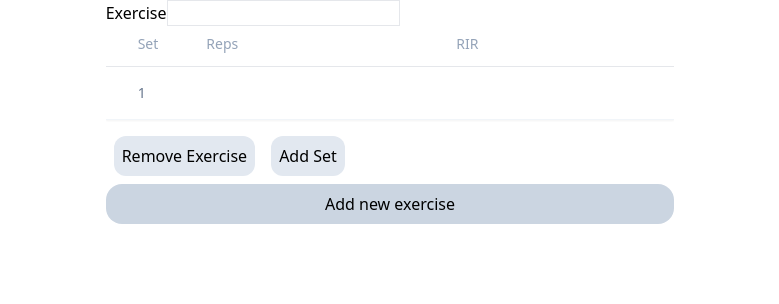
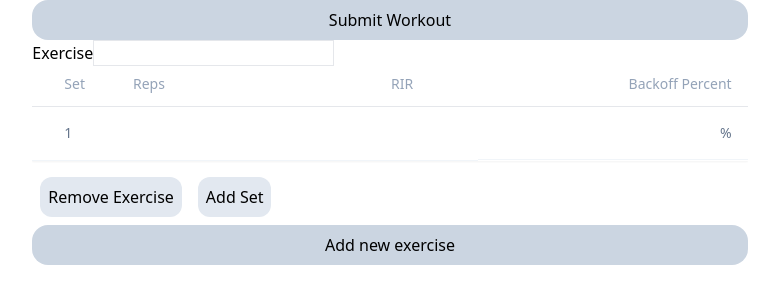
Before and after one commit to joshgarza/MVP, a React (Create React App) app in the folder client/: page / in a window 1280 px wide. Both pictures are taken after a click on the button "Add new exercise". Shown: the top 304 px of the page, without its empty margins (250-1029 px from the left). Built offline with nearby package versions, Linux system fonts and the light colour scheme; no server answers.

Commit message:
Added submit feature that currently logs the data to be sent

```diff
--- a/client/src/components/Landing_Page/Login.js
+++ b/client/src/components/Landing_Page/Login.js
@@ -9,6 +9,7 @@ const WorkoutBuilder = () => {
         {
           reps: '',
           rir: '',
+          backoffPercent: '',
         }
       ]
     };
@@ -16,6 +17,7 @@ const WorkoutBuilder = () => {
   const setStructure = {
     reps: '',
     rir: '',
+    backoffPercent: '',
   }
   const [workout, setWorkout] = useState();
   const [grid, setGrid] = useState([]);
@@ -26,7 +28,7 @@ const WorkoutBuilder = () => {
       <div key={rowIdx} className="relative rounded-xl overflow-auto">
         <div>
           <label>Exercise</label>
-          <input type="text" className="border" name="exercise" value={slot.exercise} onChange={(e) => updateExercise(e, rowIdx)}></input>
+          <input type="text" className="border px-1" name="exercise" value={slot.exercise} onChange={(e) => updateExercise(e, rowIdx)}></input>
         </div>
         <div className="shadow-sm overflow-hidden my-2">
           <table className="border-collapse table-auto w-full text-sm">
@@ -35,6 +37,7 @@ const WorkoutBuilder = () => {
                 <th className="border-b dark:border-slate-600 font-medium p-4 pl-8 pt-0 pb-3 text-slate-400 dark:text-slate-200 text-left">Set</th>
                 <th className="border-b dark:border-slate-600 font-medium p-4 pl-8 pt-0 pb-3 text-slate-400 dark:text-slate-200 text-left">Reps</th>
                 <th className="border-b dark:border-slate-600 font-medium p-4 pl-8 pt-0 pb-3 text-slate-400 dark:text-slate-200 text-left">RIR</th>
+                <th className="border-b dark:border-slate-600 font-medium p-4 pl-8 pt-0 pb-3 text-slate-400 dark:text-slate-200 text-right">Backoff Percent</th>
               </tr>
             </thead>
             <tbody className="bg-white dark:bg-slate-800">
@@ -43,10 +46,14 @@ const WorkoutBuilder = () => {
                   <tr key={setIdx}>
                     <td className="border-b border-slate-100 dark:border-slate-700 p-4 pl-8 text-slate-500 dark:text-slate-400">{setIdx + 1}</td>
                     <td className="border-b border-slate-100 dark:border-slate-700 p-4 pl-8 text-slate-500 dark:text-slate-400">
-                      <input type="number" name="reps" value={set.reps} onChange={(e) => updateSet(e, rowIdx, setIdx)}></input>
+                      <input className="px-1" type="number" name="reps" value={set.reps} onChange={(e) => updateSet(e, rowIdx, setIdx)}></input>
                     </td>
-                    <td className="border-b border-slate-100 dark:border-slate-700 p-4 pl-8 text-slate-500 dark:text-slate-400">
-                      <input type="number" name="rir" value={set.rir} onChange={(e) => updateSet(e, rowIdx, setIdx)}></input>
+                    <td className="border-b border-slate-100 dark:border-slate-700 w-full p-4 pl-8 text-slate-500 dark:text-slate-400">
+                      <input className="px-1 w-full" type="number" step="1" min="0" max="5" name="rir" value={set.rir} onChange={(e) => updateSet(e, rowIdx, setIdx)}></input>
+                    </td>
+                    <td className="flex border-b border-slate-100 dark:border-slate-700 p-4 pl-8 text-slate-500 dark:text-slate-400">
+                      <input className="px-1 text-right" type="number" name="backoffPercent" value={set.backoffPercent} onChange={(e) => updateSet(e, rowIdx, setIdx)}></input>
+                      <div>%</div>
                     </td>
                   </tr>
                 )
@@ -103,8 +110,15 @@ const WorkoutBuilder = () => {
     setGrid(copyGrid);
   }
 
+  const submitWorkout = () => {
+    console.log(grid)
+  }
+
   return (
     <div className="grid items-center justify-center">
+      <button className="rounded-2xl bg-slate-300 p-2" onClick={() => {
+        submitWorkout()
+      }}>Submit Workout</button>
       <div>
         {grid.map((slot, i) => {
           return assignmentForm(i)
```
